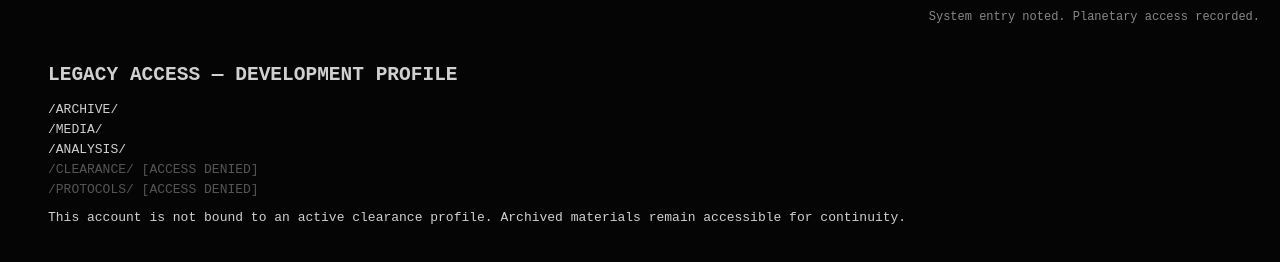
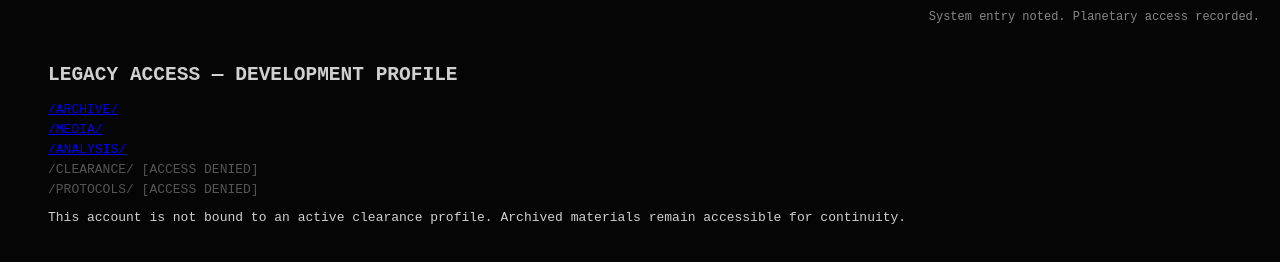
Before and after one commit to O12-Officer/012-oversight, a plain HTML site: page legacy.html in a window 1280 px wide. Drawn offline with Linux system fonts and the light colour scheme.

Commit message:
Update legacy.html

```diff
--- a/legacy.html
+++ b/legacy.html
@@ -37,12 +37,13 @@ System entry noted. Planetary access recorded.
 <h2>LEGACY ACCESS — DEVELOPMENT PROFILE</h2>
 
 <ul>
-  <li>/ARCHIVE/</li>
-  <li>/MEDIA/</li>
-  <li>/ANALYSIS/</li>
+  <li><a href="archive.html">/ARCHIVE/</a></li>
+  <li><a href="media.html">/MEDIA/</a></li>
+  <li><a href="analysis.html">/ANALYSIS/</a></li>
   <li class="locked">/CLEARANCE/ [ACCESS DENIED]</li>
   <li class="locked">/PROTOCOLS/ [ACCESS DENIED]</li>
 </ul>
+
 
 <p>
 This account is not bound to an active clearance profile.
```
